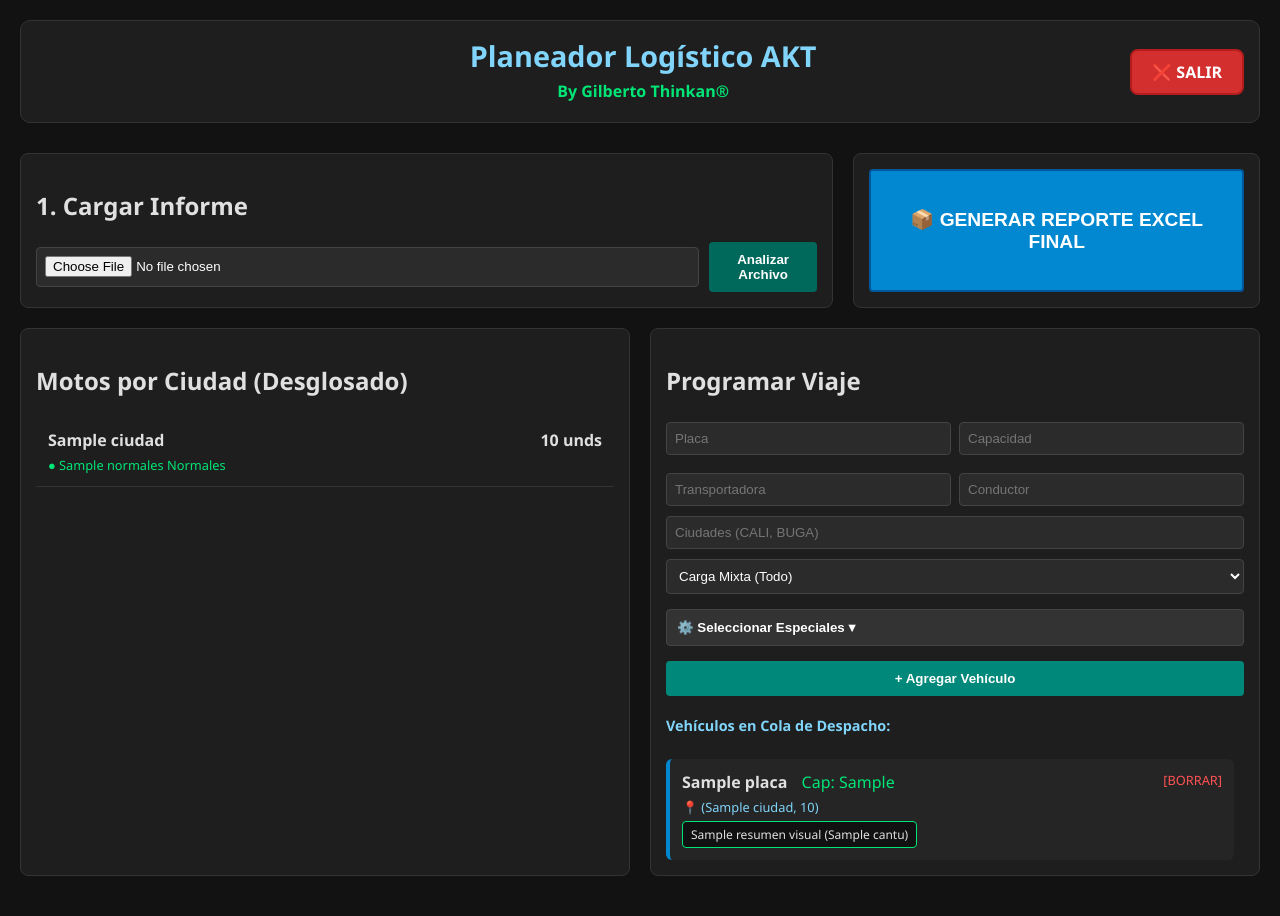
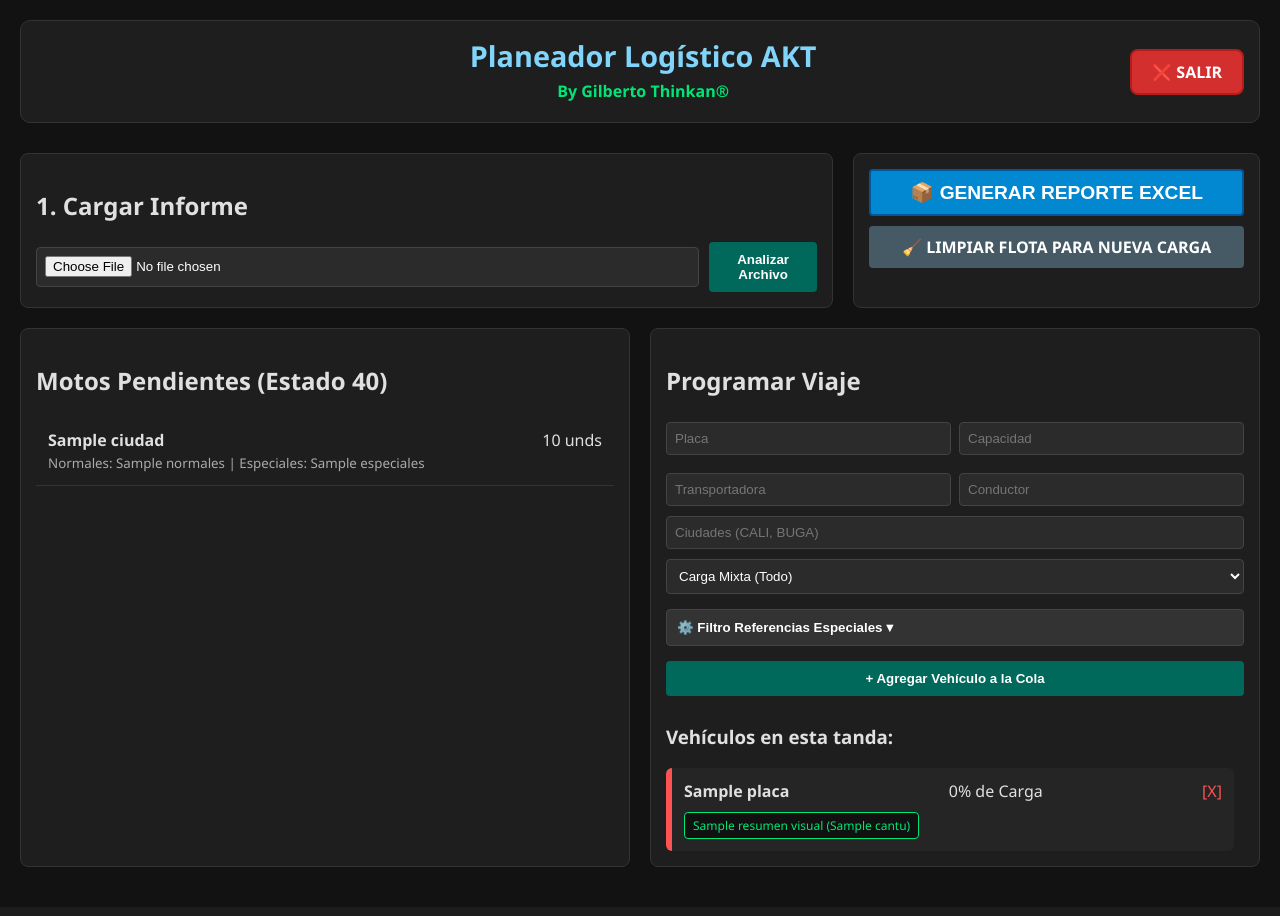
Before and after one commit to gilbertothinkan-eng/planer-v2, a Flask app: template templates/dashboard.html in a window 1280 px wide. After the commit the page ends 867 px from the top, so only its background shows below. Run offline with Flask 3, Linux system fonts and the light colour scheme; the template is opened without the code that fills it: most values are stand-ins (such as "Sample title", 1, 10 or a date in 2020).

Commit message:
Update dashboard.html

```diff
--- a/templates/dashboard.html
+++ b/templates/dashboard.html
@@ -11,18 +11,16 @@
       input, select { width: 100%; padding: 8px; margin: 5px 0; border-radius: 4px; border: 1px solid #444; background: #2b2b2b; color: #fff; box-sizing: border-box; }
       button { padding: 10px; border: none; border-radius: 4px; cursor: pointer; background: #00695c; color: #fff; font-weight: bold; width: 100%; }
       .btn-generate { background: #0288d1; height: 100%; font-size: 1.2em; border: 2px solid #01579b; }
-      .btn-logout { background: #d32f2f; color: white; padding: 10px 20px; border-radius: 8px; text-decoration: none; font-weight: bold; border: 2px solid #b71c1c; transition: 0.3s; }
-      .btn-logout:hover { background: #ff5252; }
+      .btn-logout { background: #d32f2f; color: white; padding: 10px 20px; border-radius: 8px; text-decoration: none; font-weight: bold; border: 2px solid #b71c1c; }
+      .btn-clean { display:block; text-align:center; background:#455a64; color:white; padding:10px; text-decoration:none; border-radius:4px; font-weight:bold; margin-top:10px; }
       .accordion-button { width: 100%; text-align: left; background: #333; color: #fff; padding: 10px; border: 1px solid #444; cursor: pointer; margin-top: 10px; }
       .accordion-content { display: none; background: #141414; border: 1px solid #444; }
       .show { display: block !important; }
       .ciudad-item { padding:12px; border-bottom:1px solid #333; }
       .ciudad-especial { background: #1a2633; border-left: 4px solid #81d4fa; }
-      .card-v { background:#252525; padding:12px; margin-top:10px; border-radius:6px; border-left:4px solid #0288d1; }
-      .tag-ref { background:#111; border:1px solid #00e676; padding:4px 8px; border-radius:4px; font-size:0.75em; }
-
-      /* LUPA: Ajuste de altura a 210px para que el scroll aparezca al 2do vehículo */
-      .scroll-cola { max-height: 210px; overflow-y: auto; padding-right: 10px; margin-top: 10px; }
+      .card-v { background:#252525; padding:12px; margin-top:10px; border-radius:6px; border-left:6px solid #444; }
+      .tag-ref { background:#111; border:1px solid #00e676; padding:4px 8px; border-radius:4px; font-size:0.75em; color: #00e676; }
+      .scroll-cola { max-height: 400px; overflow-y: auto; padding-right: 10px; margin-top: 10px; }
     </style>
 </head>
 <body>
@@ -36,42 +34,35 @@
   <a href="/logout" class="btn-logout">❌ SALIR</a>
 </div>
 
-{% if session.mensaje %}
-<div id="msg" style="background:#d4edda; color:#155724; padding:12px; border-radius:6px; margin-bottom:20px; font-weight: bold;">{{ session.mensaje }}</div>
-{% endif %}
-
 <div class="top-row">
     <div class="panel">
       <h2>1. Cargar Informe</h2>
-      <form action="/upload" method="post" enctype="multipart/form-data" style="display:flex; gap:10px; margin-top:10px;">
+      <form action="/upload" method="post" enctype="multipart/form-data" style="display:flex; gap:10px;">
           <input type="file" name="file" required>
           <button type="submit" style="width:auto;">Analizar Archivo</button>
       </form>
     </div>
     <div class="panel">
-      <form action="/generar_planeador" method="POST" style="height:100%;">
-        <button type="submit" class="btn-generate">📦 GENERAR REPORTE EXCEL FINAL</button>
+      <form action="/generar_planeador" method="POST" style="margin-bottom:5px;">
+        <button type="submit" class="btn-generate">📦 GENERAR REPORTE EXCEL</button>
       </form>
+      {% if vehiculos and vehiculos[0].peso_final != None %}
+        <a href="/limpiar_cola" class="btn-clean">🧹 LIMPIAR FLOTA PARA NUEVA CARGA</a>
+      {% endif %}
     </div>
 </div>
 
 <div class="main-grid">
     <div class="panel">
-      <h2>Motos por Ciudad (Desglosado)</h2>
+      <h2>Motos Pendientes (Estado 40)</h2>
       <div style="max-height: 550px; overflow-y: auto;">
         {% for ciudad, datos in conteo_detallado.items() %}
-          {% set es_esp = ciudad in ciudades_especiales %}
-          <div class="ciudad-item {% if es_esp %}ciudad-especial{% endif %}">
-            <div style="display:flex; justify-content:space-between; align-items: center; margin-bottom: 5px;">
-                <span style="font-weight: bold; {% if es_esp %} color: #81d4fa; {% endif %}">{{ ciudad }}</span>
-                <strong>{{ datos.total }} unds</strong>
+          <div class="ciudad-item {% if ciudad in ciudades_especiales %}ciudad-especial{% endif %}">
+            <div style="display:flex; justify-content:space-between;">
+                <strong>{{ ciudad }}</strong>
+                <span>{{ datos.total }} unds</span>
             </div>
-            <div style="display: flex; gap: 15px; font-size: 0.8em;">
-                <span style="color: #00e676;">● {{ datos.normales }} Normales</span>
-                {% if datos.especiales > 0 %}
-                <span style="color: #81d4fa; font-weight: bold;">● {{ datos.especiales }} Especiales</span>
-                {% endif %}
-            </div>
+            <small style="color:#aaa;">Normales: {{ datos.normales }} | Especiales: {{ datos.especiales }}</small>
           </div>
         {% endfor %}
       </div>
@@ -92,54 +83,40 @@
             <option value="normales">Solo Normales</option>
             <option value="especiales">Solo Especiales</option>
         </select>
-
-        <button type="button" class="accordion-button" onclick="document.getElementById('refs').classList.toggle('show')">
-            ⚙️ Seleccionar Especiales ▾
-        </button>
-        <div id="refs" class="accordion-content" style="max-height:180px; overflow-y:auto;">
+        <button type="button" class="accordion-button" onclick="document.getElementById('refs').classList.toggle('show')">⚙️ Filtro Referencias Especiales ▾</button>
+        <div id="refs" class="accordion-content">
             {% for ciudad, refs in referencias.items() %}
-                <div style="background:#263238; color:#81d4fa; padding:5px 10px; font-size:0.8em;">📍 {{ ciudad }}</div>
                 {% for r in refs %}
-                <div style="padding:5px 15px; display:flex; justify-content:space-between; font-size:0.8em; border-bottom:1px solid #222;">
-                    <label><input type="checkbox" name="refs_especiales" value="{{ ciudad }}_{{ r.cod_int }}" checked> {{ r.cod_int }}</label>
-                    <span style="color:#00e676;">{{ r.cantidad }} disp.</span>
+                <div style="padding:5px 15px; font-size:0.8em; border-bottom:1px solid #222;">
+                    <label><input type="checkbox" name="refs_especiales" value="{{ ciudad }}_{{ r.cod_int }}" checked> {{ ciudad }} - {{ r.cod_int }} ({{ r.cantidad }}u)</label>
                 </div>
                 {% endfor %}
             {% endfor %}
         </div>
-        <button type="submit" style="margin-top:15px; background: #00897b;">+ Agregar Vehículo</button>
+        <button type="submit" style="margin-top:15px;">+ Agregar Vehículo a la Cola</button>
       </form>
 
       {% if vehiculos %}
-      <div style="margin-top:20px;">
-        <h3 style="color: #81d4fa; font-size: 0.9em;">Vehículos en Cola de Despacho:</h3>
-
-        <div class="scroll-cola">
+      <div class="scroll-cola">
+          <h3>Vehículos en esta tanda:</h3>
           {% for v in vehiculos %}
-            <div class="card-v">
+            {% set pct = 0 %}{% if v.peso_final %}{% set pct = (v.peso_final / v.cantidad_motos * 100)|round(1) %}{% endif %}
+            <div class="card-v" style="border-left-color: {% if v.peso_final != None %}{% if pct >= 90 %}#00e676{% elif pct >= 70 %}#ffd600{% else %}#ff5252{% endif %}{% else %}#444{% endif %};">
               <div style="display:flex; justify-content:space-between;">
-                  <div>
-                    <strong>{{ v.placa }}</strong>
-                    <span style="color:#00e676; margin-left:10px;">Cap: {{ v.cantidad_motos }}</span>
-                  </div>
-                  <a href="/eliminar_vehiculo/{{ loop.index0 }}" style="color:#ff5252; text-decoration:none; font-size:0.8em;">[BORRAR]</a>
+                  <strong>{{ v.placa }}</strong>
+                  <span>
+                      {% if v.peso_final != None %}{{ pct }}% de Carga{% else %}Pendiente...{% endif %}
+                  </span>
+                  <a href="/eliminar_vehiculo/{{ loop.index0 }}" style="color:#ff5252; text-decoration:none;">[X]</a>
               </div>
-              <p style="font-size:0.8em; color:#81d4fa; margin:5px 0;">📍 {{ v.ciudades|join(", ") }}</p>
-              <div style="display:flex; flex-wrap:wrap; gap:4px;">
-                  {% for r in v.resumen_visual %}
-                  <div class="tag-ref">{{ r.nombre }} ({{ r.cant }}u)</div>
-                  {% endfor %}
+              <div style="display:flex; flex-wrap:wrap; gap:4px; margin-top:10px;">
+                  {% for r in v.resumen_visual %}<div class="tag-ref">{{ r.nombre }} ({{ r.cant }}u)</div>{% endfor %}
               </div>
             </div>
           {% endfor %}
-        </div>
       </div>
       {% endif %}
     </div>
 </div>
-
-<script>
-  setTimeout(() => { if(document.getElementById('msg')) document.getElementById('msg').remove(); }, 3500);
-</script>
 </body>
 </html>
```
